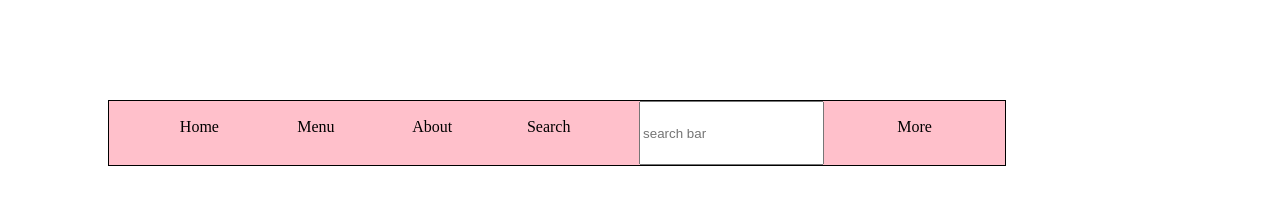
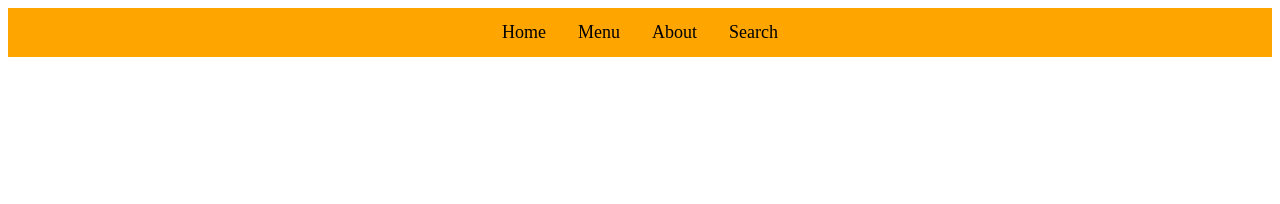
Before and after one commit to Ankitha-21/Assignment-12, a plain HTML site: page index.html in a window 1280 px wide. Drawn offline with Linux system fonts and the light colour scheme.

Commit message:
assgn-12

```diff
--- a/index.html
+++ b/index.html
@@ -6,38 +6,30 @@
     <title>Document</title>
     <style>
       .f3 {
-        height: 8vh;
-        width: 70vw;
-        border: 1px solid;
-        margin: 100px;
+        background-color: orange;
         display: flex;
         flex-wrap: wrap;
-        flex-direction: row;
-        justify-content: space-evenly;
-        background-color: pink;
+        justify-content: center;
       }
-      p {
-        height: 20px;
-        width: 50px;
-        border: 1px solid pink;
+      .f3 a {
+        color: black;
         text-align: center;
+        padding: 14px 16px;
+        text-decoration: none;
+        font-size: 18px;
       }
-      p:hover {
-        background-color: white;
-      }
-      form {
-        margin-top: 15px;
+      .f3 a:hover {
+        background-color: black;
+        color: white;
       }
     </style>
   </head>
   <body>
     <div class="f3">
-      <p>Home</p>
-      <p>Menu</p>
-      <p>About</p>
-      <p>Search</p>
-      <input type="text" placeholder="search bar" />
-      <p>More</p>
+      <a href="#">Home</a>
+      <a href="#">Menu</a>
+      <a href="#">About</a>
+      <a href="#">Search</a>
     </div>
   </body>
 </html>
```
